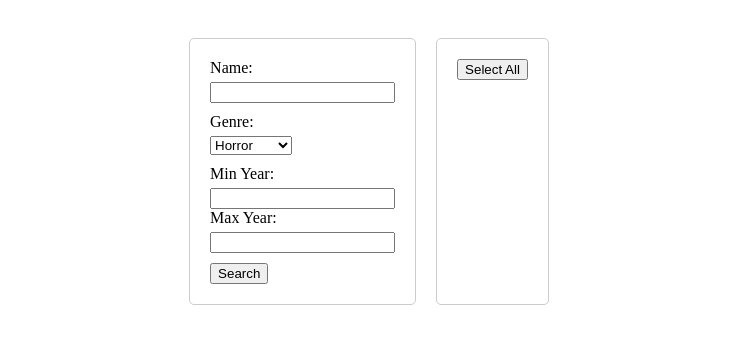
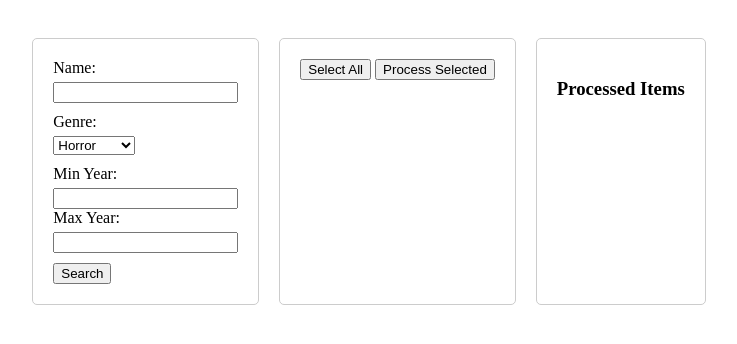
Before and after one commit to hitch-co/Kraken-Flix-Finder, a Python web app: template templates/index.html in a window 1280 px wide. Shown: the top 344 px of the page, without its empty margins (271-1008 px from the left). Run offline with Jinja, Linux system fonts and the light colour scheme; the template is opened without the code that fills it, so the values that code supplies are empty.

Commit message:
Added checkbox and a results set to be saved to a users 'favourites' list

```diff
--- a/templates/index.html
+++ b/templates/index.html
@@ -15,6 +15,8 @@
             padding: 20px;
             border: 1px solid #ccc;
             border-radius: 5px;
+            max-height: 400px; /* Adjust the max-height as needed */
+            overflow-y: auto; /* Show scrollbar when content overflows */
         }
         .form-row {
             margin-bottom: 10px;
@@ -28,6 +30,19 @@
             padding: 0;
         }
         .results-list li {
+            margin-bottom: 5px;
+        }
+        .processed-list-box {
+            margin: 10px;
+            padding: 20px;
+            border: 1px solid #ccc;
+            border-radius: 5px;
+        }
+        .processed-list {
+            list-style: none;
+            padding: 0;
+        }
+        .processed-list li {
             margin-bottom: 5px;
         }
     </style>
@@ -54,16 +69,27 @@
         <input type="number" id="year_max" name="year_max">
     </div>
     <button onclick="executeSearch()">Search</button>
+
 </div>
 
 <div class="results-box">
     <button onclick="selectAll()">Select All</button>
+    <button onclick="processSelected()">Process Selected</button>
     <ul id="results-list" class="results-list">
         <!-- Search results will be appended here -->
     </ul>
 </div>
 
+<div class="processed-list-box">
+    <h3>Processed Items</h3>
+    <ul id="processed-list" class="processed-list">
+        <!-- Processed items will be appended here -->
+    </ul>
+</div>
+
 <script>
+    var selectedItems = []
+
     function executeSearch() {
         // Capture input values
         var name = document.getElementById('name').value;
@@ -108,29 +134,64 @@
 
     function displayResults(results) {
         var resultsList = document.getElementById('results-list');
-        // Clear existing results
-        resultsList.innerHTML = '';
+        resultsList.innerHTML = '';  // Clear existing results
 
-        // Iterate over each result and create a new list item
-        results.forEach(function(result) {
+        results.forEach(function(result, index) {
             var li = document.createElement('li');
 
-            // Assuming your result dictionaries have a 'title_formatted' key
-            // Adjust according to your actual dictionary structure
-            var text = document.createTextNode(result['title_formatted']);
+            // Create a checkbox for each result
+            var checkbox = document.createElement('input');
+            checkbox.type = 'checkbox';
+            checkbox.id = 'result-' + index;  // Unique ID for each checkbox
+            checkbox.value = index;  // Use index or any unique identifier from your result
 
-            // Append the text node to the list item
+            // Optional: Store the entire result object as a data attribute
+            // This can be useful if you want to use other properties of the result later
+            checkbox.dataset.result = JSON.stringify(result);
+
+            // Event listener to track selected items
+            checkbox.addEventListener('change', function() {
+                if (this.checked) {
+                    selectedItems.push(result);  // Add to the selected items list
+                } else {
+                    // Remove from the selected items list if unchecked
+                    selectedItems = selectedItems.filter(item => JSON.stringify(item) !== JSON.stringify(result));
+                }
+
+                console.log(selectedItems);  // Debugging: Log current state of selectedItems
+            });
+
+            // Append the checkbox and result text to the list item
+            li.appendChild(checkbox);
+            var text = document.createTextNode(result['title_formatted']); // Adjust based on your result structure
             li.appendChild(text);
-
-            // Optionally, you can add more details from your result dictionary
-            // For example, if you also want to display the movie's ID:
-            // var idText = document.createTextNode(' (ID: ' + result['idMovie'] + ')');
-            // li.appendChild(idText);
 
             // Append the list item to the results list
             resultsList.appendChild(li);
         });
     }
+
+    function processSelected() {
+        var processedListElement = document.getElementById('processed-list'); // Assume there's an element to display processed items
+        processedListElement.innerHTML = ''; // Clear existing processed items
+
+        selectedItems.forEach(function(item) {
+            var li = document.createElement('li');
+
+            // Construct a string or create elements to display the details you're interested in
+            var details = `Movie: ${item.title_formatted}, ID: ${item.idMovie}, Path: ${item.strPath}`;
+
+            // Append the details to the list item
+            li.appendChild(document.createTextNode(details));
+
+            // Append the list item to the processed list
+            processedListElement.appendChild(li);
+        });
+
+        // Optionally, you can do other things with the selectedItems array here,
+        // such as sending the data to a server or storing it for further use.
+    }
+
 </script>
 
 </body>
```
